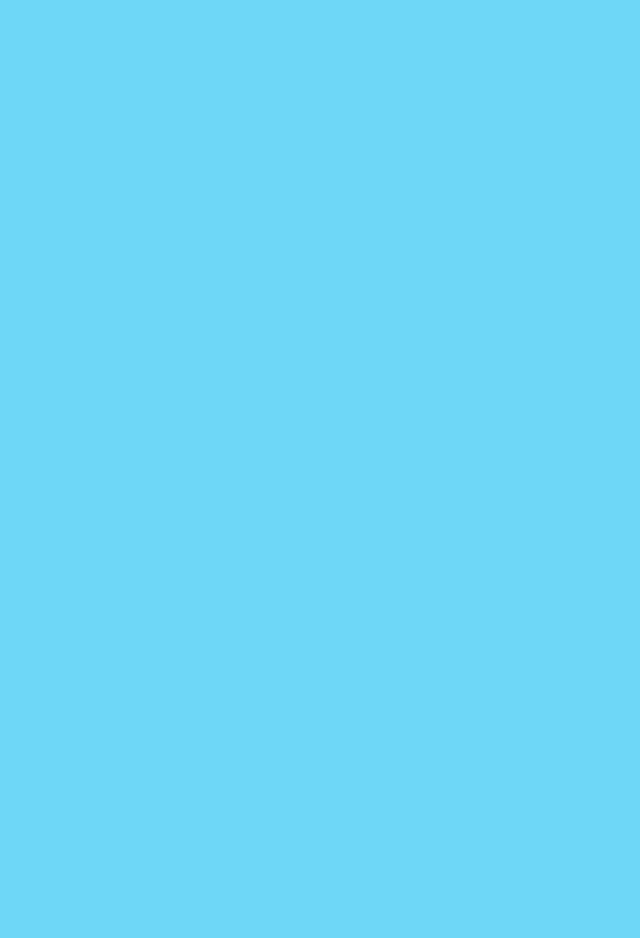
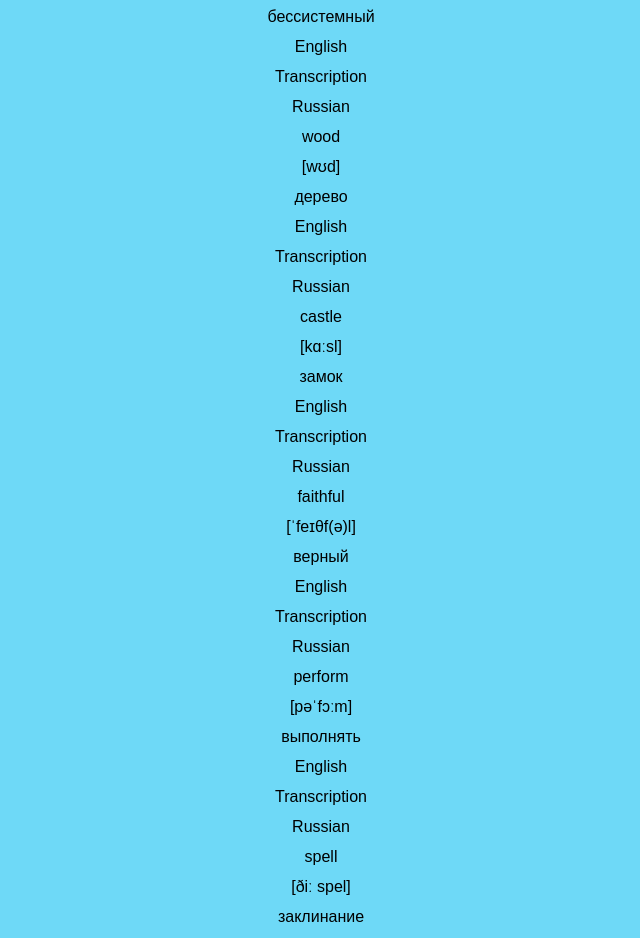
Before and after one commit to Darina44/FlashcardsApp, a React (Create React App) app in the folder flashcardsapp/: page / in a window 1280 px wide. Shown: the part 500-1438 px from the top of the page, without its empty margins (319-959 px from the left). Before the commit the page ends 800 px from the top, so only its background shows below. Built offline with nearby package versions, Linux system fonts and the light colour scheme; a web font is replaced by a local one.

Commit message:
tryin to make a table

```diff
--- a/flashcardsapp/src/App.js
+++ b/flashcardsapp/src/App.js
@@ -1,9 +1,11 @@
 import React from 'react';
-import './App.scss';
+import './assets/styles/App.scss';
 import './assets/styles/styles.scss';
 import Header from './components/Header.jsx';
 import WordCard from './components/WordCard.jsx';
+import Table from './components/Table';
 import WordButtons from './components/WordButtons';
+import words from './wordsData.js';
 
 function App() {
   return (
@@ -11,6 +13,11 @@ function App() {
       <Header />
       <WordCard />
       <WordButtons />
+      {
+        words.map((word) =>
+          <Table key={words.id} {...word} />
+        )
+      }
     </div>
   );
 }
--- a/flashcardsapp/src/App.scss
+++ /dev/null
@@ -1,5 +0,0 @@
-.App {
-  text-align: center;
-  display: flex;
-  flex-direction: column;
-}
--- /dev/null
+++ b/flashcardsapp/src/assets/styles/App.scss
@@ -0,0 +1,5 @@
+.App {
+    text-align: center;
+    display: flex;
+    flex-direction: column;
+}
--- a/flashcardsapp/src/components/Table.jsx
+++ b/flashcardsapp/src/components/Table.jsx
@@ -0,0 +1,18 @@
+import React from 'react';
+import './Table.scss'
+
+function Table(props) {
+    const { english, transcription, russian } = props;
+    return (
+        <div className="table">
+            <div className="table__english">English</div>
+            <div className="table__transcription">Transcription</div>
+            <div className="table__russian">Russian</div>
+            <div>{english}</div>
+            <div>{transcription}</div>
+            <div>{russian}</div>
+        </div>
+    )
+};
+
+export default Table;
--- /dev/null
+++ b/flashcardsapp/src/components/Table.scss
@@ -0,0 +1,5 @@
+.table {
+    display: grid;
+    grid-template-columns: repeat (3, 1fr);
+    grid-auto-rows: 30px;
+}
--- a/flashcardsapp/src/components/WordCard.scss
+++ b/flashcardsapp/src/components/WordCard.scss
@@ -6,6 +6,7 @@
 }
 
 .wordcard {
+    text-align: center;
     justify-content: center;
     align-self: center;
     min-width: 400px;
--- /dev/null
+++ b/flashcardsapp/src/wordsData.js
@@ -0,0 +1,42 @@
+import React from 'react';
+
+const words = [
+    {
+        id: "13996",
+        english: "shotgun",
+        transcription: "[ˈʃɒtgʌn]",
+        russian: "бессистемный"
+    },
+    {
+        id: "13997",
+        english: "wood",
+        transcription: "[wʊd]",
+        russian: "дерево"
+    },
+    {
+        id: "13998",
+        english: "castle",
+        transcription: "[kɑːsl]",
+        russian: "замок"
+    },
+    {
+        id: "13999",
+        english: "faithful",
+        transcription: "[ˈfeɪθf(ə)l]",
+        russian: "верный",
+    },
+    {
+        id: "14011",
+        english: "perform",
+        transcription: "[pəˈfɔːm]",
+        russian: "выполнять"
+    },
+    {
+        id: "14012",
+        english: "spell",
+        transcription: "[ðiː spel]",
+        russian: "заклинание",
+    }
+]
+
+export default words;
```
